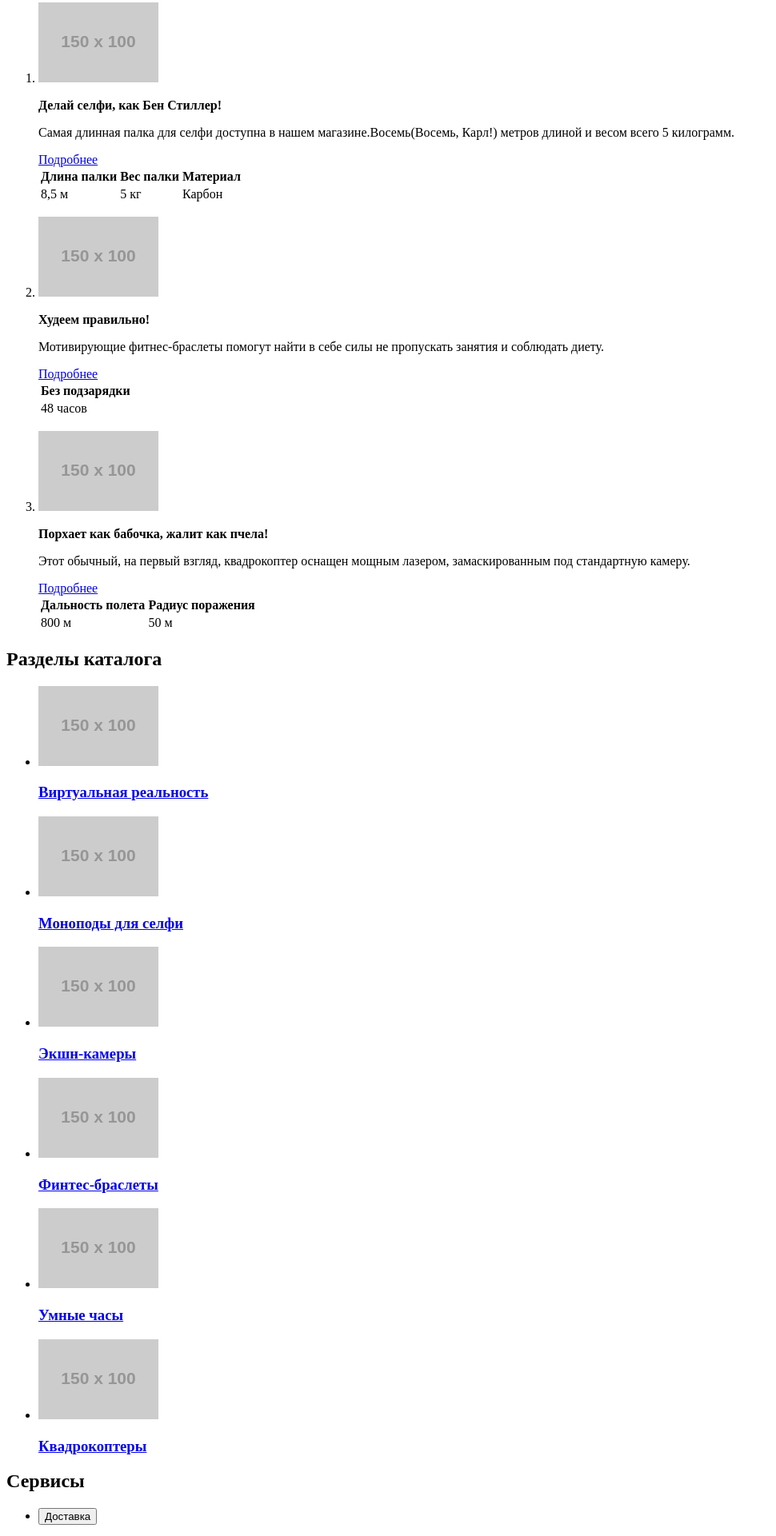
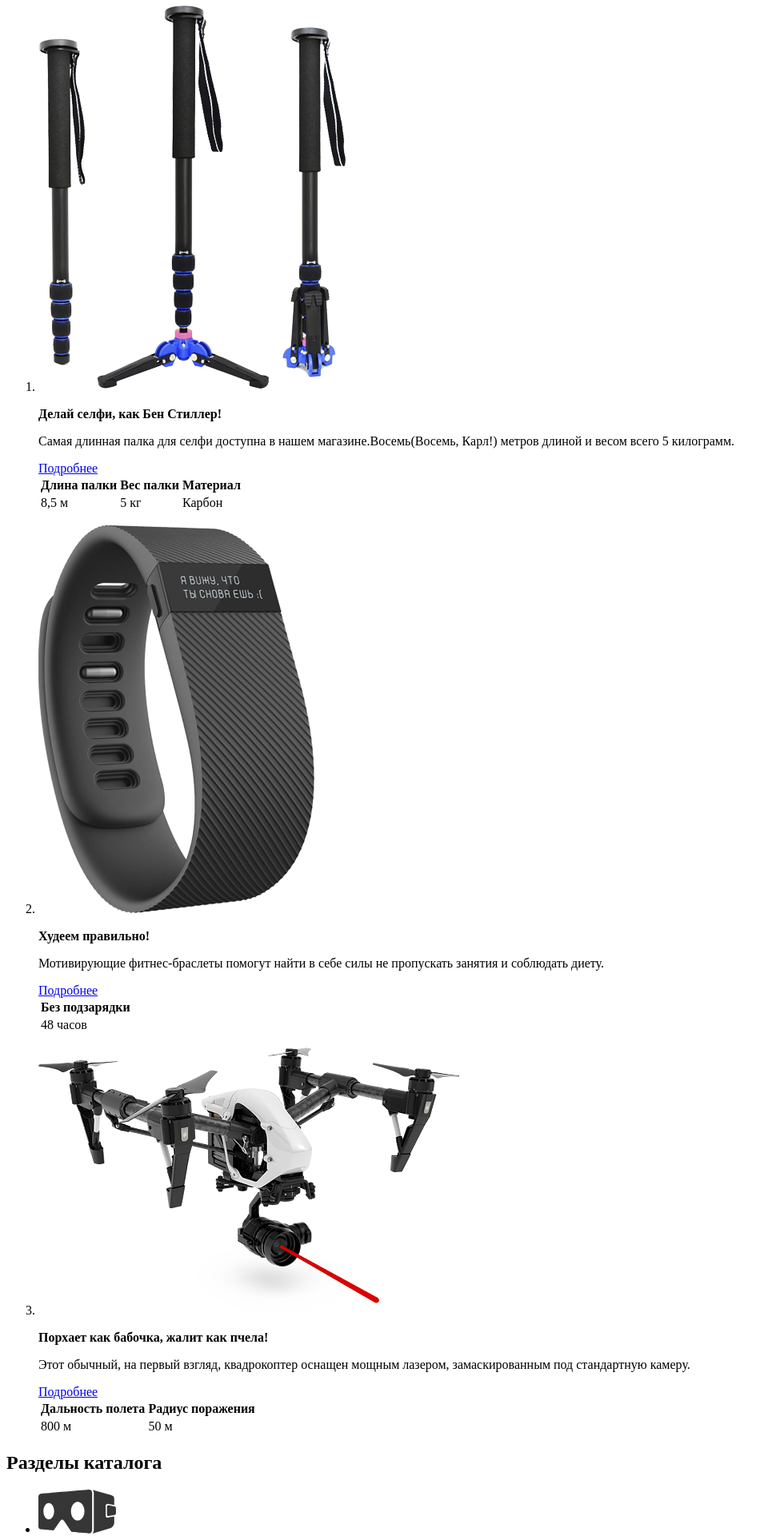
Before and after one commit to GulnaraY/258701-device-24, a plain HTML site: page index.html in a window 1280 px wide. Shown: the part 437-2358 px from the top of the page at 80% size, without its empty margins (0-970 px from the left). Drawn offline with Linux system fonts and the light colour scheme; placeholder pictures from the web are drawn by us.

Commit message:
Добавляет в папку img изображения, доплняет разметку контентными изображениями
Добавляет изображения:
в слайдер популярных товаров
в разделы каталога
в раздел с логотипами брендов

```diff
--- a/index.html
+++ b/index.html
@@ -42,7 +42,7 @@
 			<h2 class="visually-hidden">Популярные товары</h2>
 			<ol class="products-slider">
 				<li class="products-slider-item">
-					<p class ="slider-image"><img src="http://placehold.it/150x100" alt="Самая длинная селфи-палка"></p>
+					<p class ="slider-image"><img src="img/monopod_slider_img.png" width="384" height="486" alt="Самая длинная селфи-палка"></p>
 					<p class="slider-promo-title"><b>Делай селфи, как Бен Стиллер!</b></p>
 					<p class="slider-promo-text">Самая длинная палка для селфи доступна в нашем магазине.Восемь(Восемь, Карл!) метров длиной и весом всего 5 килограмм.</p>
 					<a href="#" class="button">Подробнее</a>
@@ -60,7 +60,7 @@
 					</table>
 				</li>
 				<li class="products-slider-item">
-					<p class ="slider-image"><img src="http://placehold.it/150x100" alt="Фитнес-браслет MI-8"></p>
+					<p class ="slider-image"><img src="img/fitband_slider_img.png" width="345" height="485" alt="Фитнес-браслет MI-8"></p>
 					<p class="slider-promo-title"><b>Худеем правильно!</b></p>
 					<p class="slider-promo-text">Мотивирующие фитнес-браслеты помогут найти в себе силы не пропускать занятия и соблюдать диету.</p>
 					<a href="#" class="button">Подробнее</a>
@@ -74,7 +74,7 @@
 					</table>
 				</li>
 				<li class="products-slider-item">
-					<p class ="slider-image"><img src="http://placehold.it/150x100" alt="Квадрокоптер P-800"></p>
+					<p class ="slider-image"><img src="img/drone_slider_img.png" width="526" height="334" alt="Квадрокоптер P-800"></p>
 					<p class="slider-promo-title"><b>Порхает как бабочка, жалит как пчела!</b></p>
 					<p class="slider-promo-text">Этот обычный, на первый взгляд, квадрокоптер оснащен мощным лазером, замаскированным под стандартную камеру.</p>
 					<a href="#" class="button">Подробнее</a>
@@ -96,37 +96,37 @@
 			<ul class="categories-list">
 				<li>
 					<a href="#">
-						<img src="http://placehold.it/150x100" alt="Виртуальная реальность">
+						<img src="img/wr_icon.svg" alt="Виртуальная реальность">
 						<h3>Виртуальная реальность</h3>
 					</a>
 				</li>
 				<li>
 					<a href="catalog.html">
-						<img src="http://placehold.it/150x100" alt="Моноподы для селфи">
+						<img src="img/monopod_icon.svg" alt="Моноподы для селфи">
 						<h3>Моноподы для селфи</h3>
 					</a>
 				</li>
 				<li>
 					<a href="#">
-						<img src="http://placehold.it/150x100" alt="Экшн-камеры">
+						<img src="img/action_cam_icon.svg" alt="Экшн-камеры">
 						<h3>Экшн-камеры</h3>
 					</a>
 				</li>
 				<li>
 					<a href="#">
-						<img src="http://placehold.it/150x100" alt="Финтес-браслеты">
+						<img src="img/fit_band_icon.svg" alt="Финтес-браслеты">
 						<h3>Финтес-браслеты</h3>
 					</a>
 				</li>
 				<li>
 					<a href="#">
-						<img src="http://placehold.it/150x100" alt="Умные часы">
+						<img src="img/smart_watch_icon.svg" alt="Умные часы">
 						<h3>Умные часы</h3>
 					</a>
 				</li>
 				<li>
 					<a href="#">
-						<img src="http://placehold.it/150x100" alt="Квадрокоптеры">
+						<img src="img/drone_icon.svg" alt="Квадрокоптеры">
 						<h3>Квадрокоптеры</h3>
 					</a>
 				</li>
@@ -152,13 +152,13 @@
 				</li>
 			</ul>
 		</section>
-		<section class="brands">
+		<section class="brands" >
 			<h2 class="visually-hidden">Наши бренды</h2>
 			<ul class="brands-list">
-				<li class="brands-list-item"><a href="#"><img src="http://placehold.it/150x100" alt="dji_logo">DJI</a></li>
-				<li class="brands-list-item"><a href="#"><img src="http://placehold.it/150x100" alt="spgadjets_logo">SPGadjets</a></li>
-				<li class="brands-list-item"><a href="#"><img src="http://placehold.it/150x100" alt="gopro_logo">GoPro</a></li>
-				<li class="brands-list-item"><a href="#"><img src="http://placehold.it/150x100" alt="vive_logo">VIVE</a></li>
+				<li class="brands-list-item"><a href="#"><img src="img/brand_djilogo.jpg" width="260" height="100" alt="dji_logo">DJI</a></li>
+				<li class="brands-list-item"><a href="#"><img src="img/brand_spgadjetslogo.jpg" width="260" height="100" alt="spgadjets_logo">SPGadjets</a></li>
+				<li class="brands-list-item"><a href="#"><img src="img/brand_goprologo.jpg" width="260" height="100" alt="gopro_logo">GoPro</a></li>
+				<li class="brands-list-item" ><a href="#"><img src="img/brand_vivelogo.jpg" width="260" height="100" alt="vive_logo">VIVE</a></li>
 			</ul>
 		</section>
 		<section class="about-us">
```
Also changed, not shown: img/action_cam_icon.svg (added), img/brand_djilogo.jpg (added), img/brand_goprologo.jpg (added), img/brand_spgadjetslogo.jpg (added), img/brand_vivelogo.jpg (added), img/credit_icon.svg (added), img/delivery_icon.svg (added), img/drone_icon.svg (added), img/drone_slider_img.png (added), img/fit_band_icon.svg (added), img/fitband_slider_img.png (added), img/monopod_icon.svg (added), img/monopod_slider_img.png (added), img/smart_watch_icon.svg (added), 2 more files.
